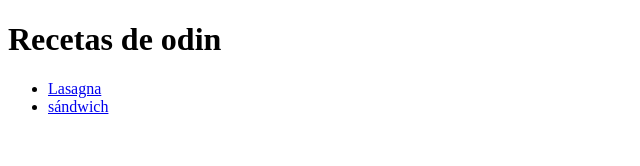
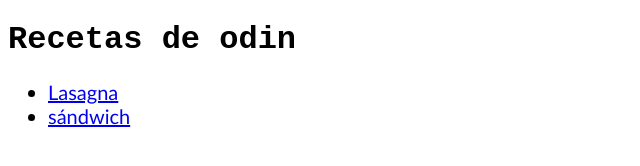
Before and after one commit to code1608/odin-recipes, a plain HTML site: page index.html in a window 1280 px wide. Shown: the whole page, without its empty margins (0-640 px from the left). Drawn offline with Linux system fonts and the light colour scheme.

Commit message:
Cambios segundo en odin-recipes

```diff
--- a/index.html
+++ b/index.html
@@ -1,13 +1,14 @@
 <!DOCTYPE html>
 <html lang="en">
 <head>
+    <link rel="stylesheet" href="stylos.css">
     <meta charset="UTF-8">
     <title>Recetas</title>
 </head>
 <body>
     <h1>Recetas de odin</h1>
 
-    <ul>
+    <ul class="lista">
         <li><a href="./recipes/lasagna.html" target="_blank">Lasagna</a></li>
         <li><a href="./recipes/sandwich.html" target="_blank">sándwich </a></li>
 
--- /dev/null
+++ b/stylos.css
@@ -0,0 +1,11 @@
+/*Stylos*/
+
+h1{
+    font-family:'Courier New', Courier, monospace;
+
+}
+
+.lista{
+    font-family: 'Gill Sans', 'Gill Sans MT', Calibri, 'Trebuchet MS', sans-serif;
+    font-size: 20px;
+}
```
